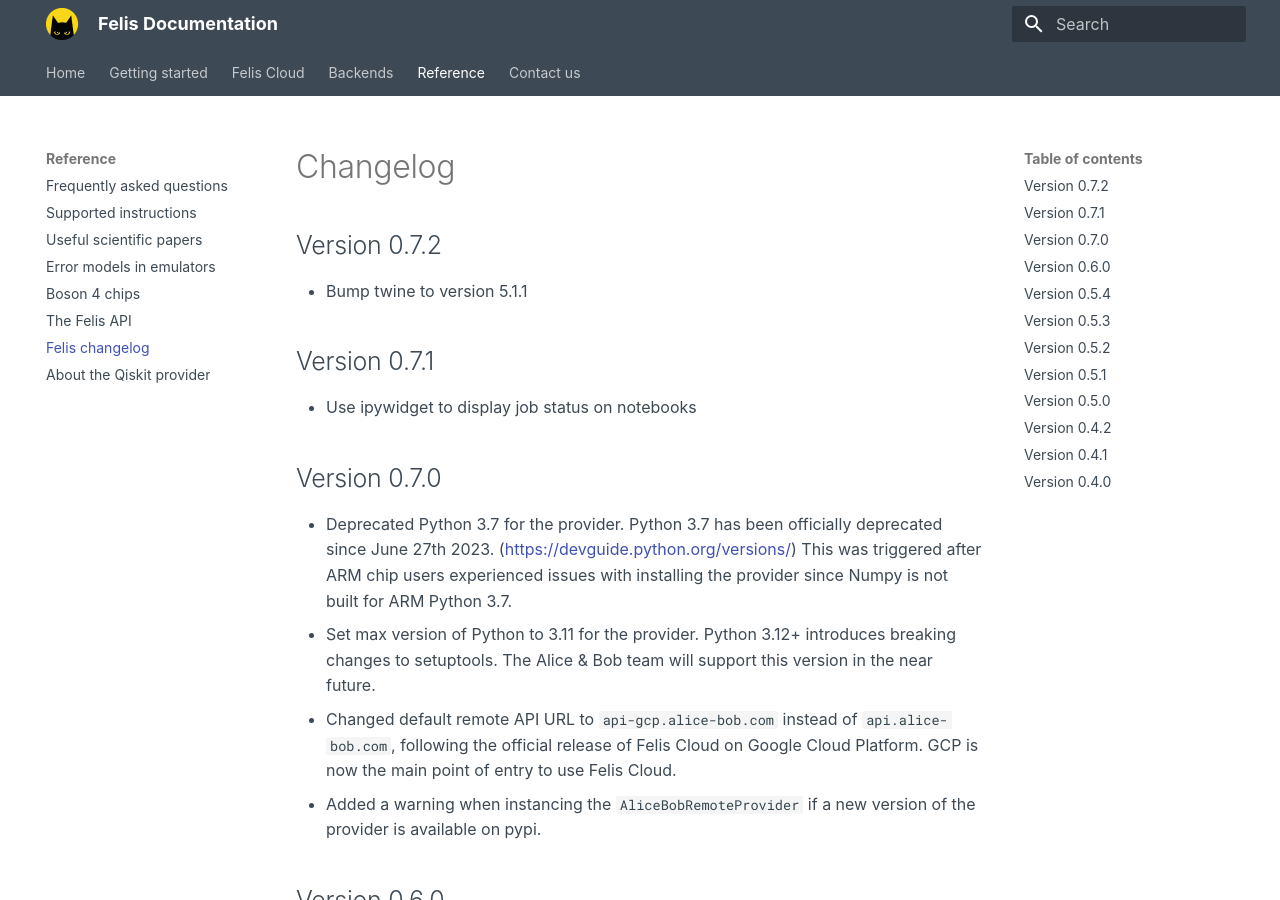
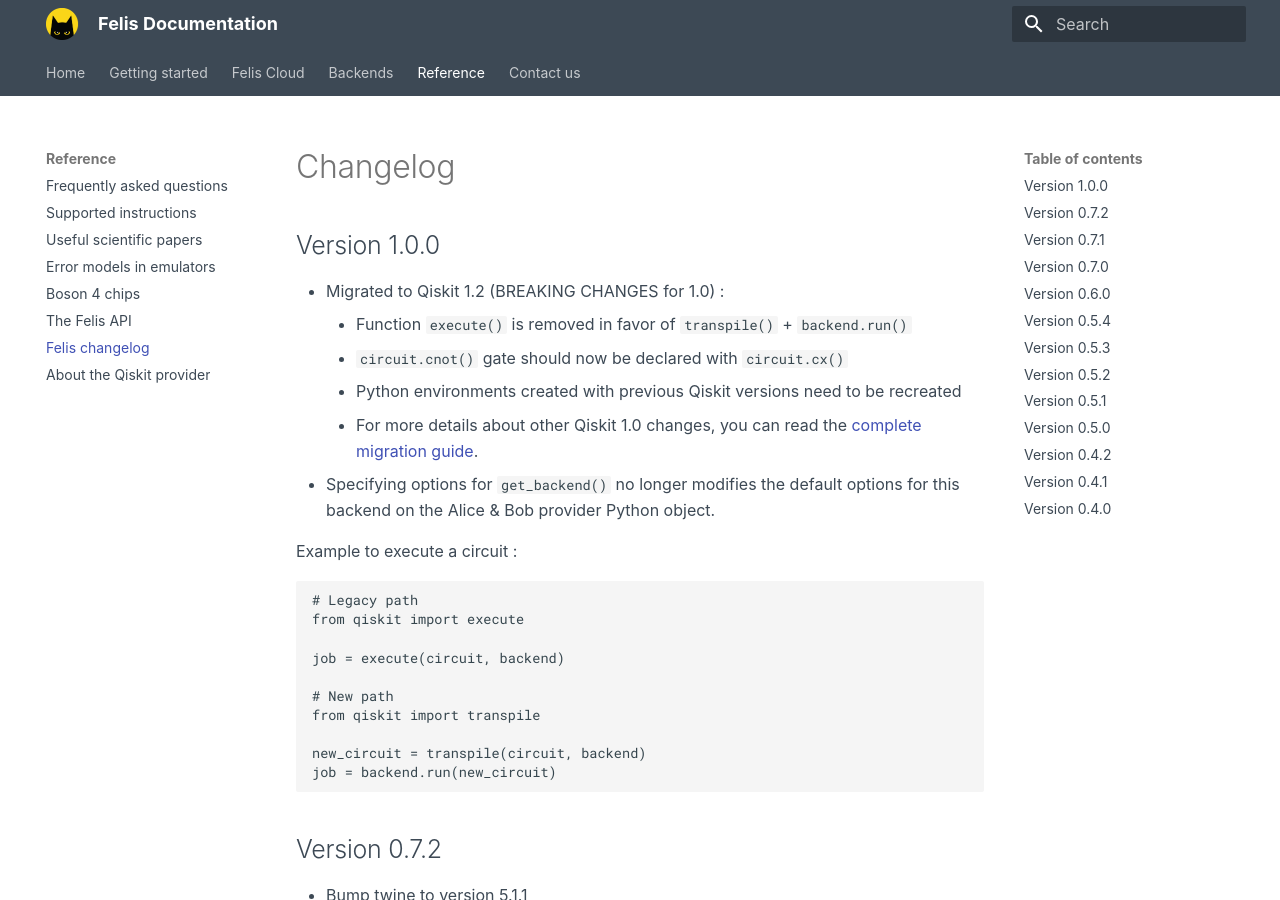
Before and after one commit to Alice-Bob-SW/felis, an MkDocs documentation site: the page built from docs/reference/changelog.md, in a window 1280 px wide and 900 px high. Built offline with MkDocs 1.6.1 and Material for MkDocs 9.7.7, drawn with Linux system fonts in a browser that asks for light colours.

Commit message:
docs: update documentation to provider v1.0
Refs: #7227

````diff
--- a/docs/reference/changelog.md
+++ b/docs/reference/changelog.md
@@ -1,4 +1,29 @@
 # Changelog
+
+## Version 1.0.0
+
+- Migrated to Qiskit 1.2 (BREAKING CHANGES for 1.0) :
+    - Function `execute()` is removed in favor of `transpile()` + `backend.run()`
+    - `circuit.cnot()` gate should now be declared with `circuit.cx()`
+    - Python environments created with previous Qiskit versions need to be recreated
+    - For more details about other Qiskit 1.0 changes, you can read the [complete migration guide](https://docs.quantum.ibm.com/migration-guides/qiskit-1.0-features).
+- Specifying options for `get_backend()` no longer modifies the default
+  options for this backend on the Alice & Bob provider Python object.
+
+Example to execute a circuit :
+```python
+# Legacy path
+from qiskit import execute
+
+job = execute(circuit, backend)
+
+# New path
+from qiskit import transpile
+
+new_circuit = transpile(circuit, backend)
+job = backend.run(new_circuit)
+```
+
 
 ## Version 0.7.2
 
````
Also changed, not shown: docs/backends/set_parameters.md (+4 -4 lines), docs/felis_cloud/run_multiple_circuits.md (+4 -4 lines), docs/getting_started/install_the_qiskit_provider.md (+2 -2 lines), docs/getting_started/logical_example.md (+3 -3 lines), docs/getting_started/physical_example.md (+3 -3 lines), 1 other file.
